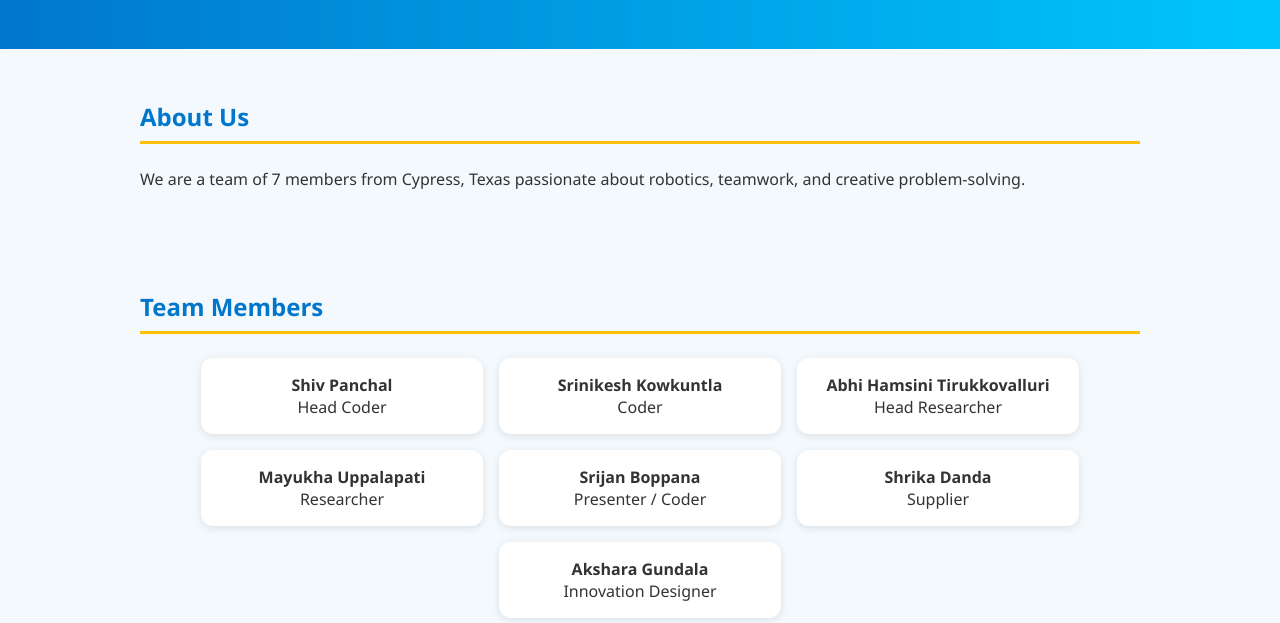
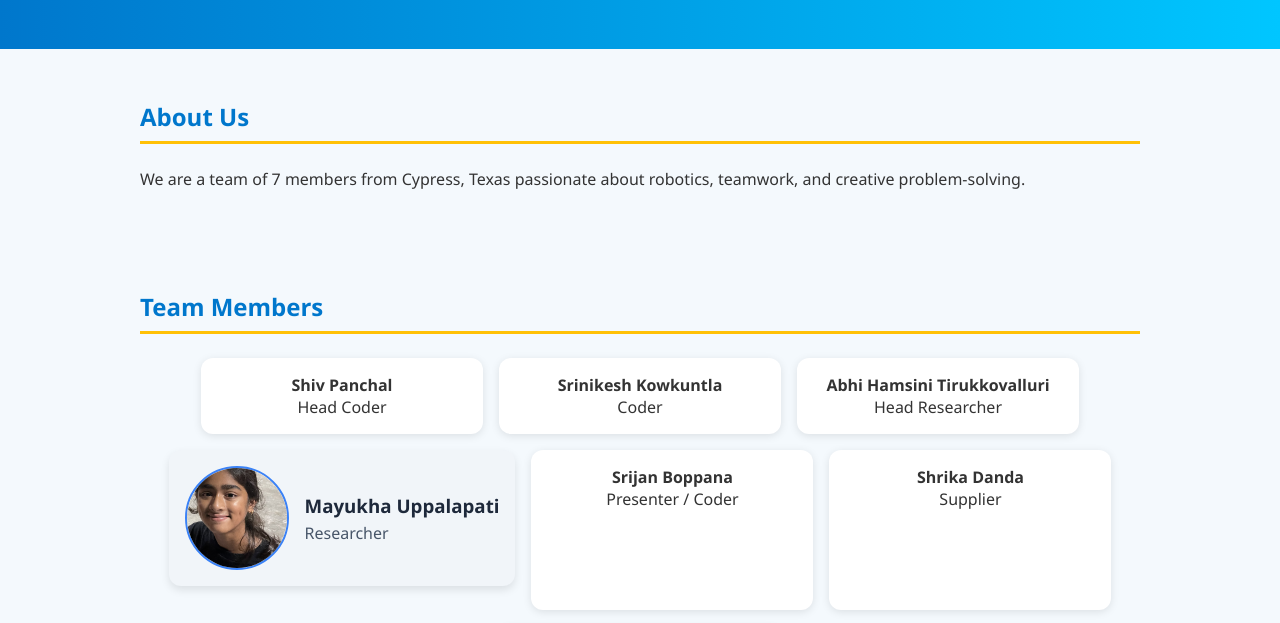
Before and after one commit to shivp5-design/lego-warriors-website, a plain HTML site: page index.html in a window 1280 px wide. Shown: the part 139-762 px from the top of the page. Drawn offline with Linux system fonts and the light colour scheme.

Commit message:
Update index.html

```diff
--- a/index.html
+++ b/index.html
@@ -102,7 +102,14 @@
       <div class="card"><strong>Shiv Panchal</strong><br>Head Coder</div>
       <div class="card"><strong>Srinikesh Kowkuntla</strong><br>Coder</div>
       <div class="card"><strong>Abhi Hamsini Tirukkovalluri</strong><br>Head Researcher</div>
-      <div class="card"><strong>Mayukha Uppalapati</strong><br>Researcher</div>
+      <div style="display: flex; align-items: center; gap: 16px; margin-bottom: 24px; background: #f1f5f9; padding: 16px; border-radius: 12px; box-shadow: 0 4px 8px rgba(0,0,0,0.1);">
+  <img src="mayukha.jpg" alt="Mayukha Uppalapati" style="width: 100px; height: 100px; object-fit: cover; border-radius: 50%; border: 2px solid #3b82f6;">
+  <div>
+    <h3 style="margin: 0; color: #1e293b;">Mayukha Uppalapati</h3>
+    <p style="margin: 4px 0 0; color: #475569;">Researcher</p>
+  </div>
+</div>
+
       <div class="card"><strong>Srijan Boppana</strong><br>Presenter / Coder</div>
       <div class="card"><strong>Shrika Danda</strong><br>Supplier</div>
       <div class="card"><strong>Akshara Gundala</strong><br>Innovation Designer</div>
```
